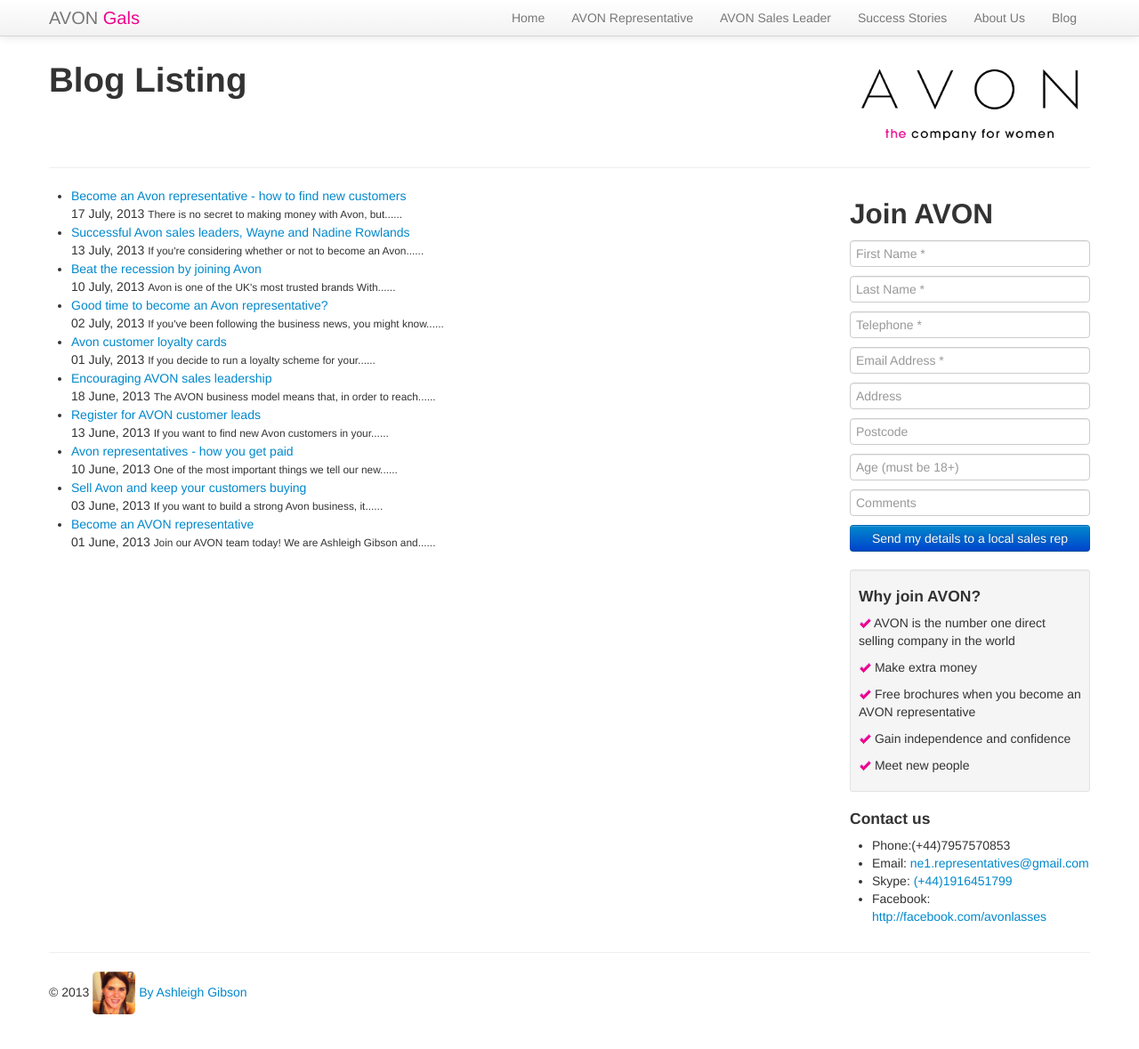
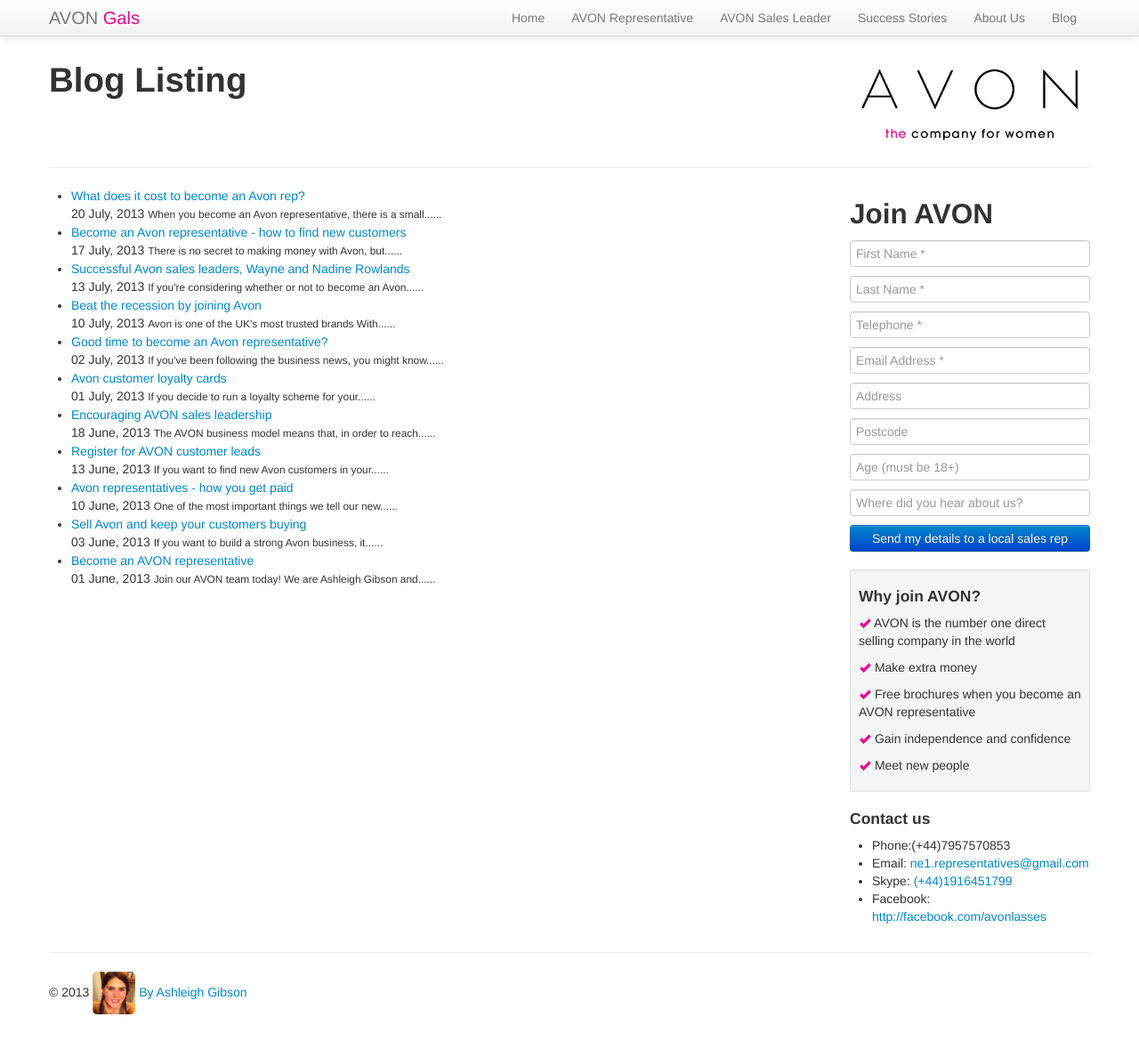
Before and after one commit to avongals/avongals.github.io, a Jekyll site: the page built from blog/index.html, in a window 1280 px wide and 1180 px high. Shown: the whole window at 89% size. Built offline with Jekyll 4.4.1, drawn with Linux system fonts in a browser that asks for light colours; some of the changed lines change nothing that is shown.

Commit message:
new blog post startup costs of becoming an avon rep

```diff
--- a/_includes/join.html
+++ b/_includes/join.html
@@ -7,7 +7,7 @@
 	<input type="text"		name="MMERGE4"		class="input-block-level" placeholder="Address">
 	<input type="text"		name="MMERGE5"		class="input-block-level" placeholder="Postcode">
 	<input type="number"	name="MMERGE6"		class="input-block-level" placeholder="Age (must be 18+)">
-	<input type="text"		name="MMERGE7"		class="input-block-level" placeholder="Comments">
+	<input type="text"		name="MMERGE7"		class="input-block-level" placeholder="Where did you hear about us?">
 	<button type="submit"	name="subscribe" class="input-block-level btn btn-primary">Send my details to a local sales rep</button>
 </form>
 
--- /dev/null
+++ b/_posts/2013-07-20-what-does-it-cost-to-become-an-avon-rep.html
@@ -0,0 +1,55 @@
+---
+layout: blog_signup
+title: "What does it cost to become an Avon rep?"
+author: paul
+tags:
+- Avon
+- representative
+---
+
+<p>When you become an Avon representative, there is a small joining fee of &pound;15. This applies to everybody and covers your start up costs with Avon, including:</p>
+<br/>
+<ul>
+<li class="pig">Startup Avon brochures (usually for your first few campaigns)</li>
+<li class="pig">Admin costs</li>
+<li class="pig">Startup literature</li>
+</ul>
+<br/>
+<p>The good thing is that this is the only fee you pay, and it is spread over your 1<sup>st</sup> and 2<sup>nd</sup> campaigns. Spreading the cost like this means that you generally make some profit when you first start!</p>
+
+<br/>
+<h4>Here's an example:</h4>
+
+<div class="well well-small">
+<b>First campaign:</b>
+<p>&pound;200 - Total Orders<br/>
+<b>-</b> &pound;150 - Cost of products (with 25% discount)<br/>
+<b>-</b> &pound;7.50 - First admin fee<br/>
+<em><b>=</b> &pound;42.50 - Profit<br/></em>
+</p>
+</div>
+
+<div class="well well-small">
+<b>Second campaign:</b>
+<p>&pound;200 - Total Orders<br/>
+<b>-</b> &pound;150 - Cost of products (with 25% discount)<br/>
+<b>-</b> &pound;7.50 - Second admin fee<br/>
+<em><b>=</b> &pound;42.50 - Profit<br/></em>
+</p>
+</div>
+
+<br/>
+
+<h4>What happens if you decide Avon isn't for you?</h4>
+<p>If you quit before your first campaign - you won't pay any admin fee.<br/>
+If you quit before your second campaign - you will only pay half the admin fee</p>
+
+<br/>
+<h4>How does this compare to other direct selling companies?</h4>
+<p>Ann Summers - &pound;112<br/>
+Jamie at Home -  &pound;100<br/>
+Kleeneze - &pound;75 / &pound;135</p>
+
+<p>As you can see, Avon requires much less investment!</p>
+
+<p>The startup costs are lower than other Direct Selling companies because you buy products on credit, rather than buying products out of your own money. Since the &pound;15 admin fee comes out of your profits, most people don't even notice it.</p>
```
Also changed, not shown: assets/css/bootstrap.min.css, assets/img/common/pig.jpg (added).
